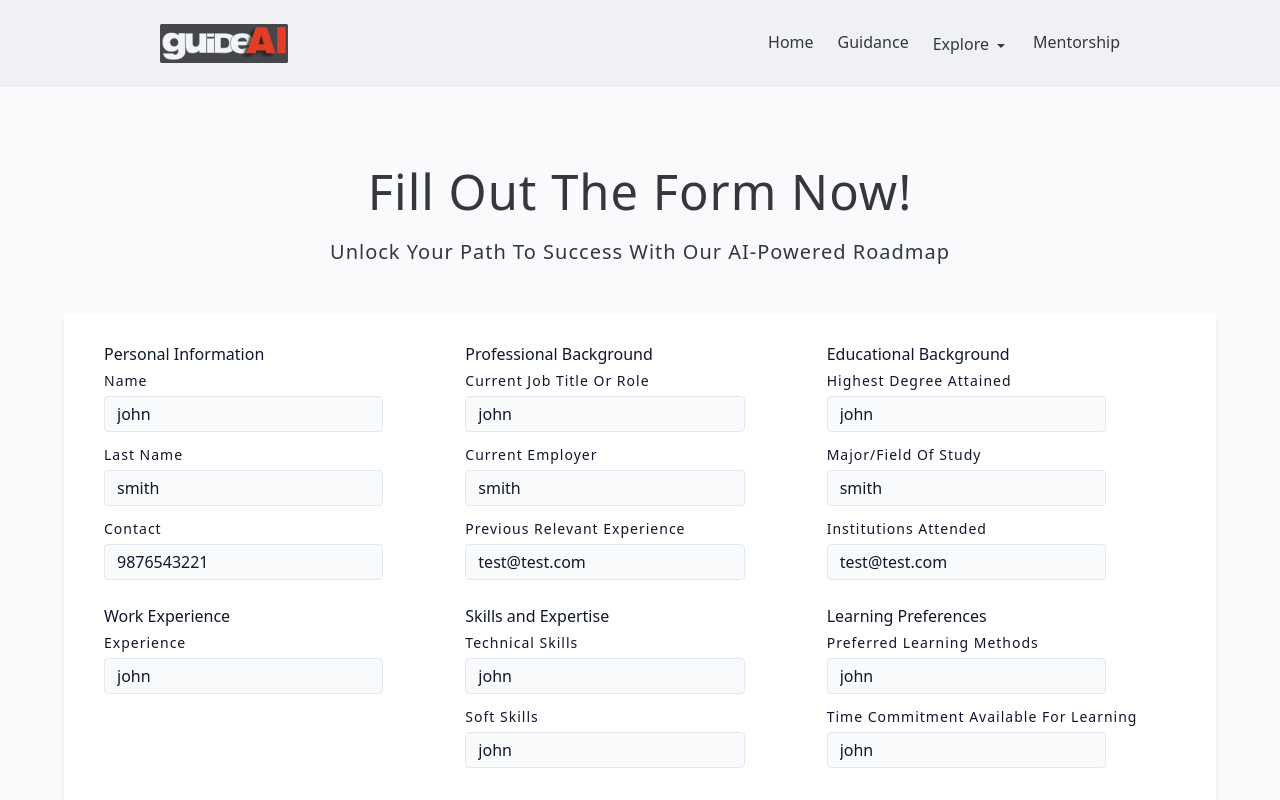
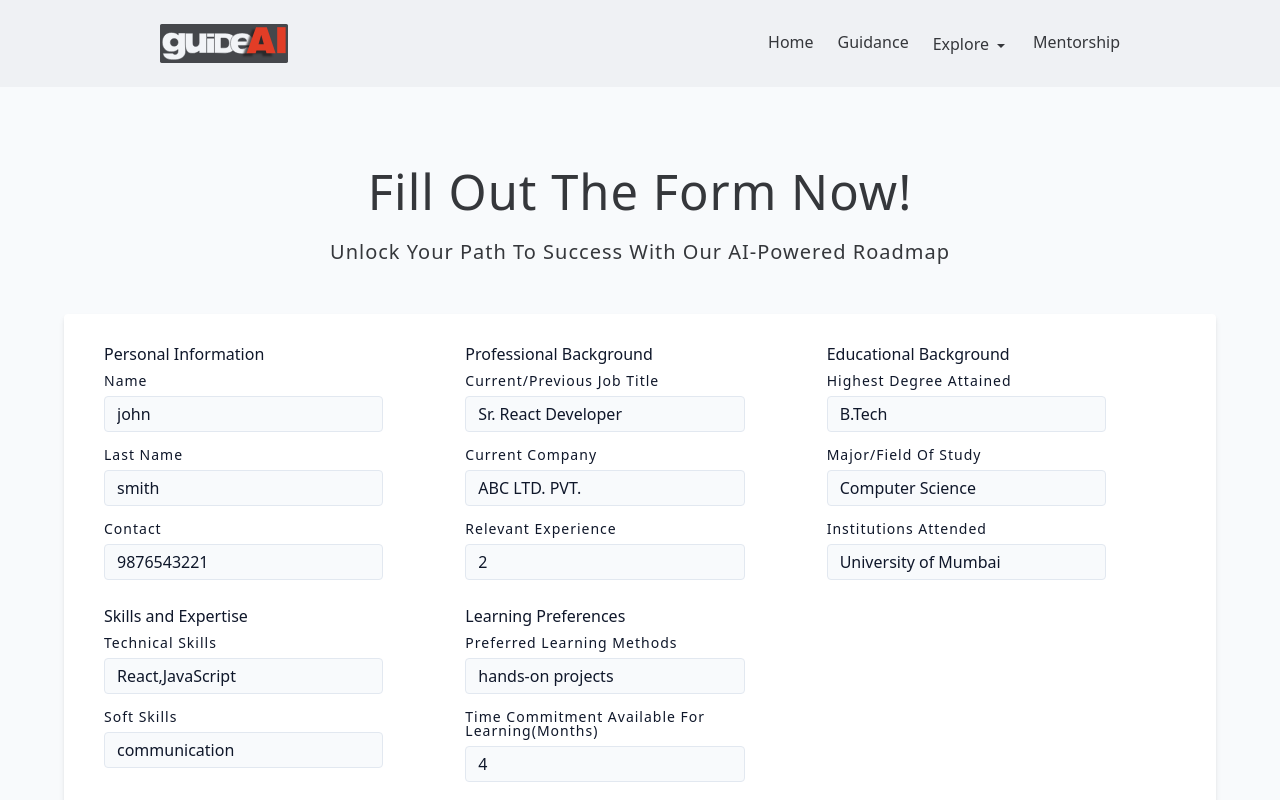
Before and after one commit to career-counseling-ai/guideAI, a React (Vite) app in the folder frontend/: page /guidance in a window 1280 px wide. Shown: the top 800 px of the page. Built offline with nearby package versions, Linux system fonts and the light colour scheme.

Commit message:
default form values updated

```diff
--- a/frontend/src/components/AiGuidanceForm.jsx
+++ b/frontend/src/components/AiGuidanceForm.jsx
@@ -19,7 +19,7 @@ function AiGuidanceForm() {
       </h1>
       <Form method="post" className="form" action="/guidance">
         {/* ------------------------------Personal Information------------------------ */}
-        <div className="grid grid-cols-3 gap-3">
+        <div className="grid grid-cols-3  gap-3">
           <div>
             <p className="text-md  "> Personal Information</p>
             {/* name */}
@@ -43,7 +43,6 @@ function AiGuidanceForm() {
                 Last name
               </label>
               <input
-                id="lastName"
                 type="text"
                 required
                 className="form-input"
@@ -54,12 +53,11 @@ function AiGuidanceForm() {
 
             {/* contact */}
             <div className="form-row mt-3">
-              <label htmlFor="email" className="form-label">
+              <label htmlFor="contact" className="form-label">
                 Contact
               </label>
 
               <input
-                id="contact"
                 type="tel"
                 required
                 pattern="[0-9]{10}"
@@ -73,51 +71,57 @@ function AiGuidanceForm() {
             </div>
           </div>
 
-          {/* -----------------------------Professional
-        Background------------------------ */}
+          {/* -----------------------------Professional Background------------------------ */}
           <div>
             <p className="text-md"> Professional Background</p>
             {/* current_job */}
 
             <div className="form-row mt-3">
-              <label htmlFor="name" className="form-label">
-                Current Job Title or Role
+              <label htmlFor="current_job" className="form-label">
+                Current/Previous Job Title
               </label>
               <input
                 type="text"
                 className="form-input"
                 name="current_job"
                 required
-                defaultValue="john"
+                defaultValue="Sr. React Developer"
               />
             </div>
 
-            {/*      Current Employer */}
+            {/* Current Company */}
             <div className="form-row mt-3">
-              <label htmlFor="lastName" className="form-label">
-                Current Employer
+              <label htmlFor="current_company" className="form-label">
+                Current Company
               </label>
               <input
-                id="lastName"
                 type="text"
                 required
                 className="form-input"
-                name="lastName"
-                defaultValue="smith"
+                name="current_company"
+                defaultValue="ABC LTD. PVT."
               />
             </div>
 
             {/*  Previous Relevant Experience */}
             <div className="form-row mt-3">
-              <label htmlFor="email" className="form-label">
-                Previous Relevant Experience
+              <label htmlFor="experience" className="form-label">
+                Relevant Experience
               </label>
               <input
-                type="text"
+                type="number"
                 required
+                pattern="[0-9]"
+                min="0"
+                onInput={(e) => {
+                  if (!e.target.validity.valid) {
+                    e.target.value = '';
+                  }
+                }}
+                maxLength="2"
                 className="form-input"
-                name="previous_job "
-                defaultValue="test@test.com"
+                name="experience"
+                defaultValue="2"
               />
             </div>
           </div>
@@ -129,7 +133,7 @@ function AiGuidanceForm() {
             {/*      Highest Degree Attained */}
 
             <div className="form-row mt-3">
-              <label htmlFor="name" className="form-label">
+              <label htmlFor="highest_degree" className="form-label">
                 Highest Degree Attained
               </label>
               <input
@@ -137,57 +141,35 @@ function AiGuidanceForm() {
                 className="form-input"
                 name="highest_degree"
                 required
-                defaultValue="john"
+                defaultValue="B.Tech"
               />
             </div>
 
-            {/* Major/Field of Study
-             */}
+            {/* Major/Field of Study*/}
             <div className="form-row mt-3">
-              <label htmlFor="lastName" className="form-label">
+              <label htmlFor="major_field" className="form-label">
                 Major/Field of Study
               </label>
               <input
-                id="lastName"
                 type="text"
                 required
                 className="form-input"
                 name="major_field"
-                defaultValue="smith"
+                defaultValue="Computer Science"
               />
             </div>
 
             {/* Institutions Attended */}
             <div className="form-row mt-3">
-              <label htmlFor="email" className="form-label">
+              <label htmlFor="institutions_attended" className="form-label">
                 Institutions Attended
               </label>
               <input
                 type="text"
                 required
                 className="form-input"
-                name="institutions-attended"
-                defaultValue="test@test.com"
-              />
-            </div>
-          </div>
-
-          {/* -----------------------------Work Experience------------------------ */}
-
-          <div>
-            <p className="text-md "> Work Experience</p>
-            {/*      Work Experience */}
-
-            <div className="form-row mt-3">
-              <label htmlFor="name" className="form-label">
-                Experience
-              </label>
-              <input
-                type="text"
-                className="form-input"
-                name="work-experience"
-                required
-                defaultValue="john"
+                name="institutions_attended"
+                defaultValue="University of Mumbai"
               />
             </div>
           </div>
@@ -199,32 +181,32 @@ function AiGuidanceForm() {
             {/*         Skills and Expertise */}
 
             <div className="form-row mt-3">
-              <label htmlFor="name" className="form-label">
+              <label htmlFor="skills_and_expertise" className="form-label">
                 Technical Skills
               </label>
               <input
                 type="text"
                 placeholder="e.g. programming languages, tools, frameworks"
+                name="skills_and_expertise"
+                required
                 className="form-input"
-                name="skills-and-expertise"
-                required
-                defaultValue="john"
+                defaultValue="React,JavaScript"
               />
             </div>
 
             {/*     Soft Skills */}
 
             <div className="form-row mt-3">
-              <label htmlFor="name" className="form-label">
+              <label htmlFor="soft_skills" className="form-label">
                 Soft Skills
               </label>
               <input
                 type="text"
                 placeholder="e.g., communication, leadership"
                 className="form-input"
-                name="soft-skills"
+                name="soft_skills"
                 required
-                defaultValue="john"
+                defaultValue="communication"
               />
             </div>
           </div>
@@ -236,16 +218,19 @@ function AiGuidanceForm() {
             {/*      Preferred Learning Methods */}
 
             <div className="form-row mt-3">
-              <label htmlFor="name" className="form-label">
+              <label
+                htmlFor="preferred_learning_methods"
+                className="form-label"
+              >
                 Preferred Learning Methods
               </label>
               <input
                 type="text"
-                placeholder="e.g. programming languages, tools, frameworks"
+                placeholder="e.g. online courses, hands-on projects"
                 className="form-input"
-                name="preferred-learning-methods"
+                name="preferred_learning_methods"
                 required
-                defaultValue="john"
+                defaultValue="hands-on projects"
               />
             </div>
 
@@ -253,16 +238,24 @@ function AiGuidanceForm() {
              */}
 
             <div className="form-row mt-3">
-              <label htmlFor="name" className="form-label">
-                Time Commitment Available for Learning
+              <label htmlFor="time_commitment" className="form-label">
+                Time Commitment Available for Learning(months)
               </label>
               <input
-                type="text"
-                placeholder="e.g., communication, leadership"
+                type="number"
+                required
+                pattern="[0-9]"
+                min="0"
+                onInput={(e) => {
+                  if (!e.target.validity.valid) {
+                    e.target.value = '';
+                  }
+                }}
+                maxLength="2"
+                placeholder="e.g. 1,4,12"
                 className="form-input"
-                name="time-commitment"
-                required
-                defaultValue="john"
+                name="time_commitment"
+                defaultValue="4"
               />
             </div>
           </div>
@@ -278,3 +271,29 @@ function AiGuidanceForm() {
 }
 
 export default AiGuidanceForm;
+
+/* -----------------------------Work Experience------------------------ */
+
+{
+  /* <div>
+  <p className="text-md "> Work Experience</p>
+ //// Work Experience
+  <div className="form-row mt-3">
+    <label htmlFor="experience" className="form-label">
+      Experience
+    </label>
+    <input
+      type="number"
+      required
+      onInput="validateInput()"
+      pattern="[0-9]"
+      min="0"
+      oninput="validity.valid||(value='');"
+      maxLength="2"
+      className="form-input"
+      name="experience"
+      defaultValue="2"
+    />
+  </div>
+</div>; */
+}
```
